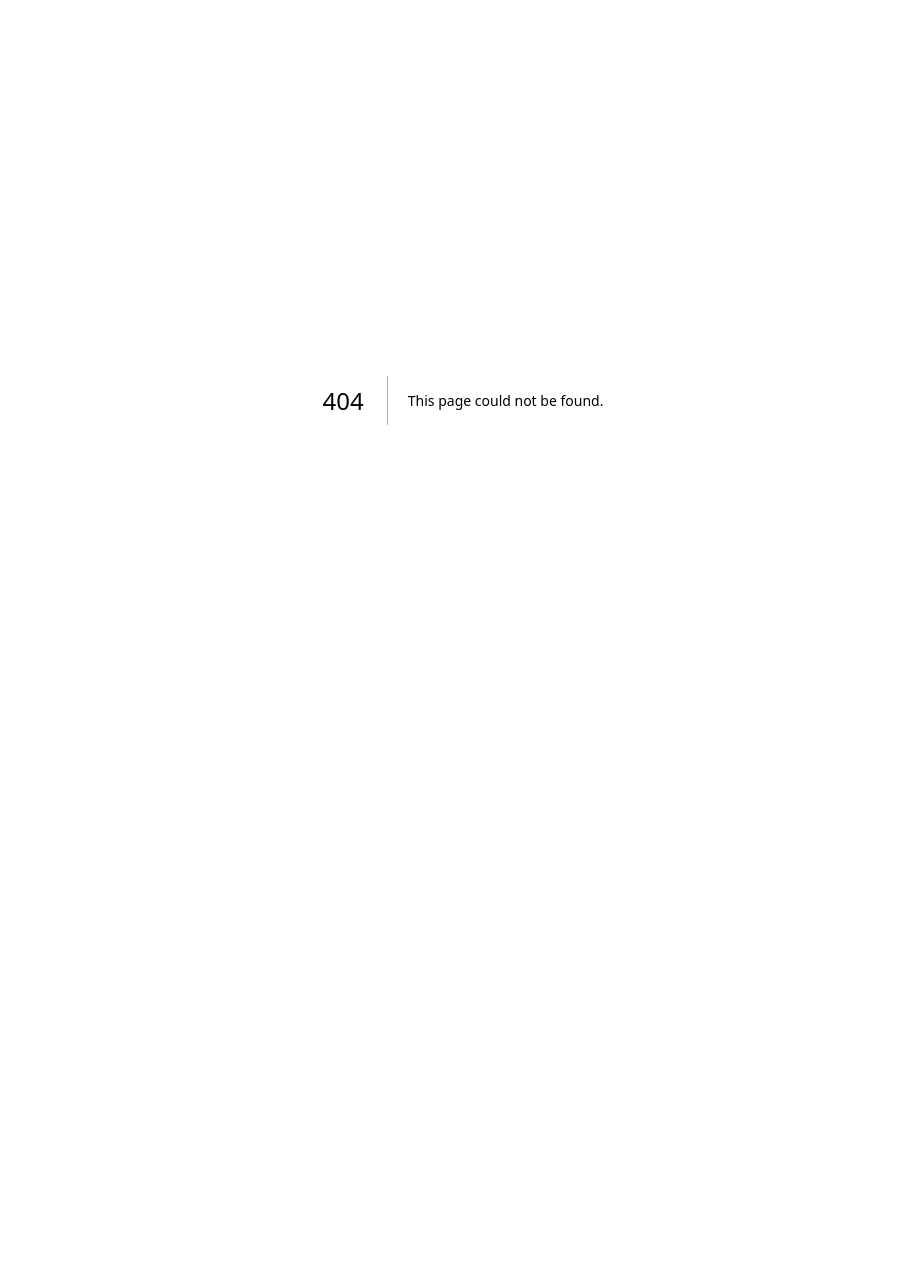
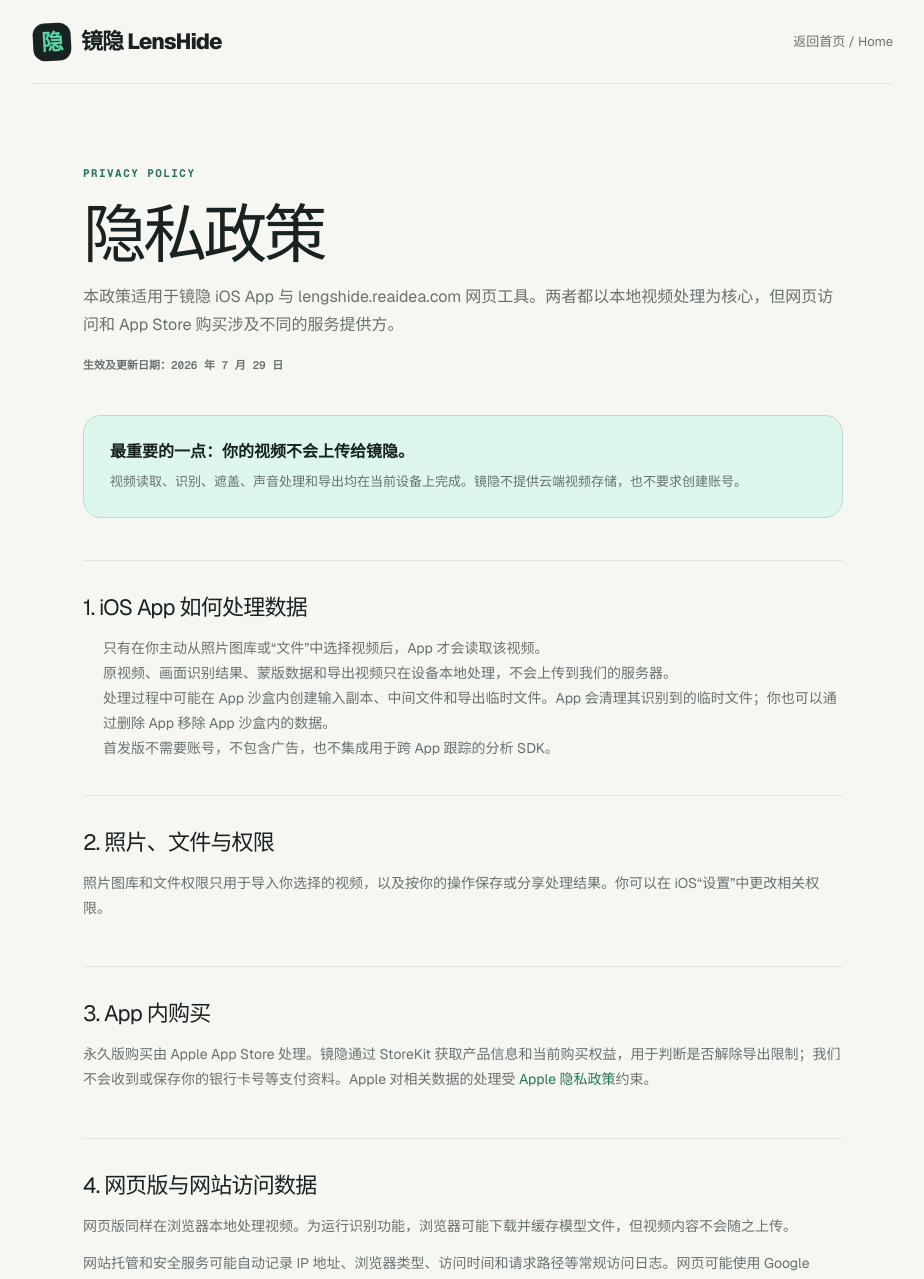
Before and after one commit to ginuim/jingyin, a Next.js app: page /privacy in a window 1280 px wide. Before the commit this address had no page. Shown: the top 1279 px of the page, without its empty margins (177-1101 px from the left). Before the commit the page ends 800 px from the top, so only its background shows below. Built offline with nearby package versions, Linux system fonts and the light colour scheme.

Commit message:
feat: clarify iOS access and publish privacy policy

```diff
--- a/app/globals.css
+++ b/app/globals.css
@@ -273,9 +273,32 @@ footer { width: min(1180px, calc(100% - 40px)); min-height: 100px; margin: 0 aut
 footer .brand { font-size: 17px; }
 footer .brand-mark { width: 31px; height: 31px; border-radius: 9px; }
 footer p { margin: 0; font-size: 12px; }
-footer .reaidea-link { font-size: 12px; color: #2b745d; text-decoration: none; margin-left: auto; }
-footer .reaidea-link:hover { text-decoration: underline; }
+.footer-links { margin-left: auto; display: flex; align-items: center; gap: 18px; }
+.footer-links a { font-size: 12px; color: #2b745d; text-decoration: none; }
+.footer-links a:hover { text-decoration: underline; }
 .visually-hidden { position: absolute; width: 1px; height: 1px; padding: 0; margin: -1px; overflow: hidden; clip: rect(0,0,0,0); white-space: nowrap; border: 0; }
+
+.policy-shell { min-height: 100vh; }
+.policy-header { width: min(860px, calc(100% - 40px)); min-height: 84px; margin: 0 auto; display: flex; align-items: center; justify-content: space-between; gap: 20px; border-bottom: 1px solid var(--line); }
+.policy-back { color: var(--muted); font-size: 13px; text-decoration: none; }
+.policy-back:hover { color: var(--ink); }
+.policy-main { width: min(760px, calc(100% - 40px)); margin: 0 auto; padding: 76px 0 100px; }
+.policy-kicker { color: #2b745d; font: 700 11px/1 var(--font-geist-mono), monospace; letter-spacing: .13em; }
+.policy-main h1 { margin: 18px 0 14px; font-size: clamp(40px, 6vw, 64px); line-height: 1.04; letter-spacing: -.06em; }
+.policy-lead { margin: 0; color: var(--muted); font-size: 16px; line-height: 1.75; }
+.policy-updated { margin: 18px 0 0; color: var(--muted); font: 600 11px/1.5 var(--font-geist-mono), monospace; }
+.policy-summary { margin: 42px 0; padding: 24px 26px; border: 1px solid #bfd9ce; border-radius: 18px; background: var(--mint-light); }
+.policy-summary strong { display: block; margin-bottom: 7px; font-size: 16px; }
+.policy-summary p { margin: 0; color: var(--muted); font-size: 13px; line-height: 1.7; }
+.policy-content { display: grid; gap: 34px; }
+.policy-content section { padding-top: 30px; border-top: 1px solid var(--line); }
+.policy-content h2 { margin: 0 0 12px; font-size: 22px; letter-spacing: -.035em; }
+.policy-content p, .policy-content li { color: var(--muted); font-size: 14px; line-height: 1.78; }
+.policy-content p { margin: 0 0 12px; }
+.policy-content ul { margin: 10px 0 0; padding-left: 20px; }
+.policy-content a { color: #247559; }
+.policy-en { margin-top: 66px; }
+.policy-footer { width: min(760px, calc(100% - 40px)); min-height: 90px; }
 
 @media (max-width: 820px) {
   .site-header { height: 70px; }
@@ -334,7 +357,10 @@ footer .reaidea-link:hover { text-decoration: underline; }
   .privacy-banner p { font-size: 12px; }
   footer { min-height: 88px; flex-wrap: wrap; align-content: center; gap: 10px 18px; }
   footer p { flex: 1; min-width: 140px; }
-  footer .reaidea-link { margin-left: auto; }
+  .footer-links { margin-left: auto; }
+  .policy-header { min-height: 70px; }
+  .policy-main { padding: 54px 0 72px; }
+  .policy-summary { padding: 20px; }
 }
 
 @media (prefers-reduced-motion: reduce) {
@@ -401,7 +427,10 @@ html[data-theme=dark] .local-proof small { color: #737373; }
 html[data-theme=dark] .steps article > span { color: #404040; }
 html[data-theme=dark] .privacy-banner { box-shadow: 0 26px 60px rgba(0,0,0,.45); }
 html[data-theme=dark] footer { border-top-color: #2e2e2e; color: #737373; }
-html[data-theme=dark] footer .reaidea-link { color: #7dd4b0; }
+html[data-theme=dark] .footer-links a { color: #7dd4b0; }
+html[data-theme=dark] .policy-kicker { color: #7dd4b0; }
+html[data-theme=dark] .policy-summary { border-color: #315d4c; }
+html[data-theme=dark] .policy-content a { color: #7dd4b0; }
 html[data-theme=dark] .brand-mark { background: #fafafa; color: #121212; }
 html[data-theme=dark] .video-close-mobile { background: rgba(30,30,30,.88); color: #a3a3a3; }
 html[data-theme=dark] .high-model-trigger { border-color: #5c4a2a; background: #1a1a1a; color: #e8d4a8; }
--- a/app/i18n/studio-copy.ts
+++ b/app/i18n/studio-copy.ts
@@ -167,6 +167,7 @@ export type StudioCopy = {
   };
   footer: {
     tagline: string;
+    privacy: string;
     reaidea: string;
     reaideaAria: string;
   };
@@ -411,6 +412,7 @@ const zh: StudioCopy = {
   },
   footer: {
     tagline: "浏览器里的视频隐私保护工具",
+    privacy: "隐私政策",
     reaidea: "reaidea.com",
     reaideaAria: "访问 reaidea 主站",
   },
@@ -655,6 +657,7 @@ const en: StudioCopy = {
   },
   footer: {
     tagline: "Video privacy tools in the browser",
+    privacy: "Privacy",
     reaidea: "reaidea.com",
     reaideaAria: "Visit reaidea.com",
   },
--- a/app/privacy-studio.tsx
+++ b/app/privacy-studio.tsx
@@ -1836,7 +1836,10 @@ export default function PrivacyStudio() {
       <footer>
         <a className="brand" href="#top"><span className="brand-mark"><EyeOff size={18} /></span><span>{copy.brand}</span></a>
         <p>{copy.footer.tagline}</p>
-        <a className="reaidea-link" href="https://reaidea.com" rel="noopener noreferrer" aria-label={copy.footer.reaideaAria}>{copy.footer.reaidea}</a>
+        <nav className="footer-links" aria-label="Footer">
+          <a href="/privacy">{copy.footer.privacy}</a>
+          <a href="https://reaidea.com" rel="noopener noreferrer" aria-label={copy.footer.reaideaAria}>{copy.footer.reaidea}</a>
+        </nav>
       </footer>
     </main>
   );
--- /dev/null
+++ b/app/privacy/page.tsx
@@ -0,0 +1,102 @@
+import type { Metadata } from "next";
+import Link from "next/link";
+
+export const metadata: Metadata = {
+  title: "隐私政策 / Privacy Policy",
+  description: "镜隐 LensHide iOS App 与网页工具的隐私政策。",
+  alternates: { canonical: "/privacy" },
+};
+
+export default function PrivacyPolicyPage() {
+  return (
+    <div className="policy-shell">
+      <header className="policy-header">
+        <Link className="brand" href="/">
+          <span className="brand-mark" aria-hidden="true">隐</span>
+          <span>镜隐 LensHide</span>
+        </Link>
+        <Link className="policy-back" href="/">返回首页 / Home</Link>
+      </header>
+
+      <main className="policy-main">
+        <span className="policy-kicker">PRIVACY POLICY</span>
+        <h1>隐私政策</h1>
+        <p className="policy-lead">
+          本政策适用于镜隐 iOS App 与 lengshide.reaidea.com 网页工具。两者都以本地视频处理为核心，但网页访问和 App Store 购买涉及不同的服务提供方。
+        </p>
+        <p className="policy-updated">生效及更新日期：2026 年 7 月 29 日</p>
+
+        <aside className="policy-summary">
+          <strong>最重要的一点：你的视频不会上传给镜隐。</strong>
+          <p>视频读取、识别、遮盖、声音处理和导出均在当前设备上完成。镜隐不提供云端视频存储，也不要求创建账号。</p>
+        </aside>
+
+        <div className="policy-content">
+          <section>
+            <h2>1. iOS App 如何处理数据</h2>
+            <ul>
+              <li>只有在你主动从照片图库或“文件”中选择视频后，App 才会读取该视频。</li>
+              <li>原视频、画面识别结果、蒙版数据和导出视频只在设备本地处理，不会上传到我们的服务器。</li>
+              <li>处理过程中可能在 App 沙盒内创建输入副本、中间文件和导出临时文件。App 会清理其识别到的临时文件；你也可以通过删除 App 移除 App 沙盒内的数据。</li>
+              <li>首发版不需要账号，不包含广告，也不集成用于跨 App 跟踪的分析 SDK。</li>
+            </ul>
+          </section>
+
+          <section>
+            <h2>2. 照片、文件与权限</h2>
+            <p>照片图库和文件权限只用于导入你选择的视频，以及按你的操作保存或分享处理结果。你可以在 iOS“设置”中更改相关权限。</p>
+          </section>
+
+          <section>
+            <h2>3. App 内购买</h2>
+            <p>
+              永久版购买由 Apple App Store 处理。镜隐通过 StoreKit 获取产品信息和当前购买权益，用于判断是否解除导出限制；我们不会收到或保存你的银行卡号等支付资料。Apple 对相关数据的处理受
+              {" "}<a href="https://www.apple.com/legal/privacy/" rel="noopener noreferrer">Apple 隐私政策</a>约束。
+            </p>
+          </section>
+
+          <section>
+            <h2>4. 网页版与网站访问数据</h2>
+            <p>网页版同样在浏览器本地处理视频。为运行识别功能，浏览器可能下载并缓存模型文件，但视频内容不会随之上传。</p>
+            <p>
+              网站托管和安全服务可能自动记录 IP 地址、浏览器类型、访问时间和请求路径等常规访问日志。网页可能使用 Google AdSense；Google 可能依据你的地区、同意选择和浏览器设置使用 Cookie 或设备信息。详情见
+              {" "}<a href="https://policies.google.com/privacy" rel="noopener noreferrer">Google 隐私权政策</a>。
+            </p>
+            <p>这些网站行为与 iOS App 分开；iOS App 本身不含广告。</p>
+          </section>
+
+          <section>
+            <h2>5. 数据共享、儿童与安全</h2>
+            <p>我们不会出售你的视频或识别数据。由于我们不接收视频内容，也无法查看、恢复或代你删除设备上的视频。</p>
+            <p>镜隐可用于处理包含儿童的家庭视频，但产品不面向儿童收集个人资料。监护人应决定哪些内容适合导入和公开分享。</p>
+          </section>
+
+          <section>
+            <h2>6. 政策更新与联系</h2>
+            <p>如果产品的数据处理方式发生实质变化，我们会更新本页面及生效日期。隐私问题可通过 <a href="https://reaidea.com" rel="noopener noreferrer">reaidea.com</a> 提供的联系渠道反馈。</p>
+          </section>
+        </div>
+
+        <div className="policy-content policy-en" lang="en">
+          <section>
+            <h2>Privacy Policy (English Summary)</h2>
+            <p>Effective and last updated: July 29, 2026.</p>
+            <p>LensHide processes imported videos, detections, masks, audio changes, and exports locally on your device. We do not upload your video to LensHide servers, provide cloud video storage, or require an account.</p>
+            <p>The iOS app accesses only videos you select through Photos or Files. Temporary working files may be created inside the app sandbox. The app removes temporary files it recognizes, and deleting the app removes data in its sandbox. The launch version contains no advertising or cross-app tracking analytics SDK.</p>
+            <p>Lifetime purchases are processed by Apple. The app uses StoreKit product and entitlement information, but we do not receive your payment card details.</p>
+            <p>The web tool also processes video locally. Normal hosting logs may include IP address, browser type, time, and request path. The website may use Google AdSense, which may process cookies or device information according to regional consent and browser settings. These website practices are separate from the ad-free iOS app.</p>
+            <p>Questions can be sent through the contact options at <a href="https://reaidea.com" rel="noopener noreferrer">reaidea.com</a>.</p>
+          </section>
+        </div>
+      </main>
+
+      <footer className="policy-footer">
+        <p>© 2026 镜隐 LensHide</p>
+        <nav className="footer-links" aria-label="Footer">
+          <Link href="/">首页 / Home</Link>
+          <a href="https://reaidea.com" rel="noopener noreferrer">reaidea.com</a>
+        </nav>
+      </footer>
+    </div>
+  );
+}
```
Also changed, not shown: 7 other files (tests, documents, lock files or other folders).
